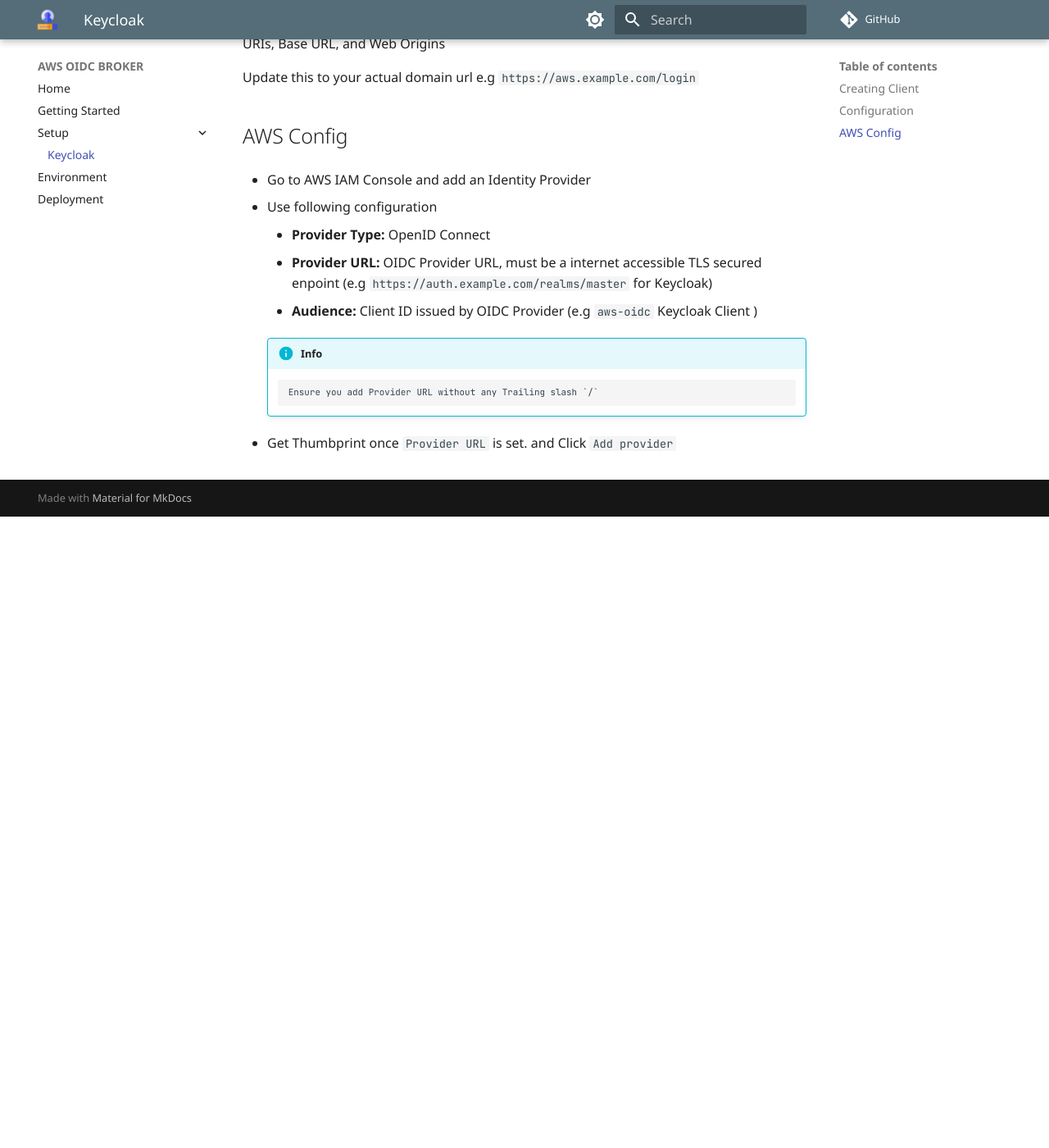
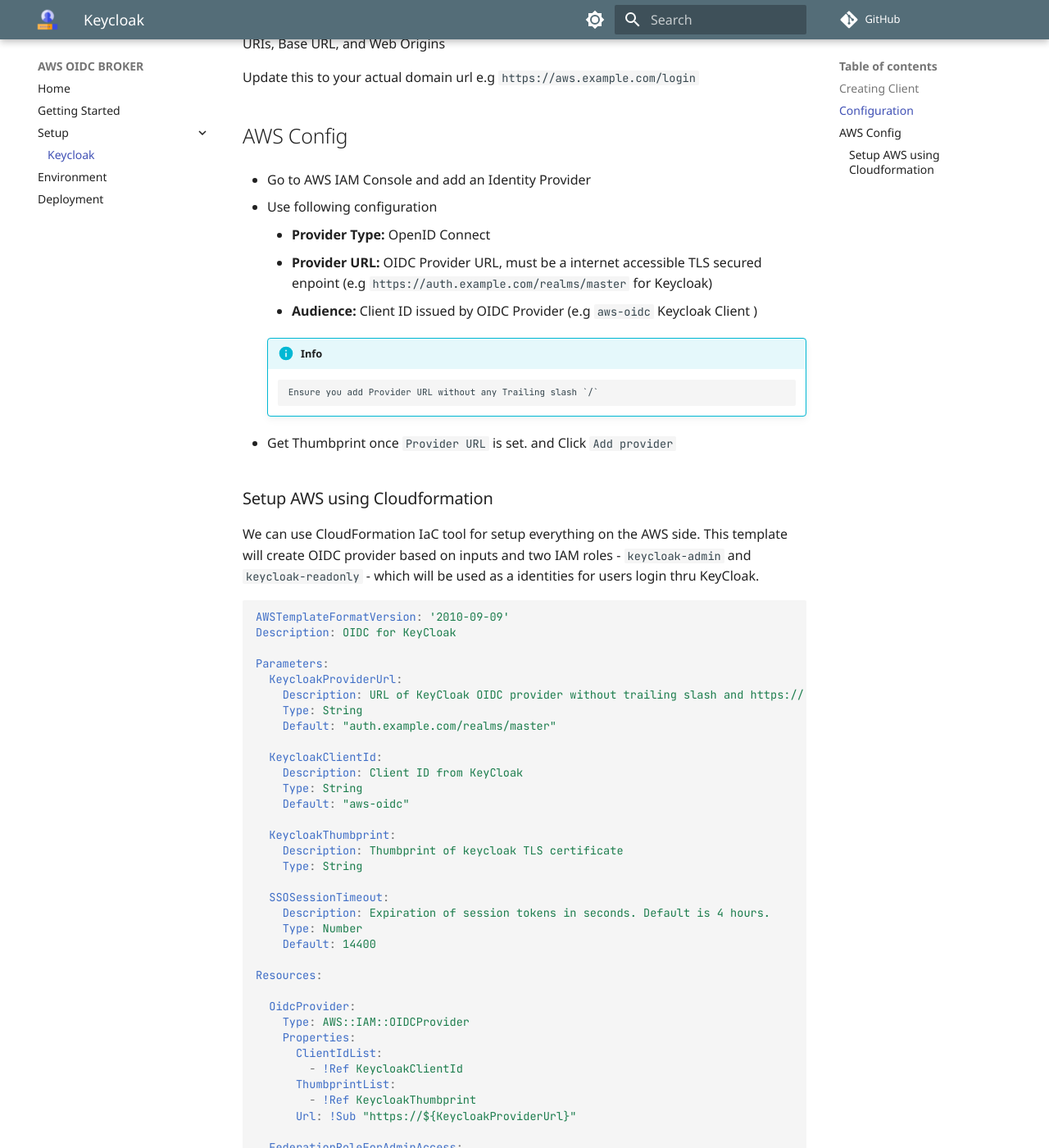
Before and after one commit to Rishang/aws-oidc-broker, an MkDocs documentation site: the page built from docs/setup/keycloak.md, in a window 1280 px wide and 1400 px high, scrolled down 974 px. Shown: the whole window at 82% size. Built offline with MkDocs 1.6.1 and Material for MkDocs 9.7.7, drawn with Linux system fonts in a browser that asks for light colours; comment, search, counter and statistics services are not loaded; before the commit the page ends 1604 px from its top, so only the background shows below that; some of the changed text lies outside the part shown.

Commit message:
Cloudformation template for setup AWS

````diff
--- a/docs/setup/keycloak.md
+++ b/docs/setup/keycloak.md
@@ -32,3 +32,89 @@
             Ensure you add Provider URL without any Trailing slash `/`
 
 - Get Thumbprint once `Provider URL` is set. and Click `Add provider`
+
+### Setup AWS using Cloudformation
+
+We can use CloudFormation IaC tool for setup everything on the AWS side. This template will create OIDC provider based on inputs and two IAM roles - `keycloak-admin` and `keycloak-readonly` - which will be used as a identities for users login thru KeyCloak.
+
+```yaml
+AWSTemplateFormatVersion: '2010-09-09'
+Description: OIDC for KeyCloak
+
+Parameters:
+  KeycloakProviderUrl:
+    Description: URL of KeyCloak OIDC provider without trailing slash and https://
+    Type: String
+    Default: "auth.example.com/realms/master"
+
+  KeycloakClientId:
+    Description: Client ID from KeyCloak
+    Type: String
+    Default: "aws-oidc"
+
+  KeycloakThumbprint:
+    Description: Thumbprint of keycloak TLS certificate
+    Type: String
+
+  SSOSessionTimeout:
+    Description: Expiration of session tokens in seconds. Default is 4 hours.
+    Type: Number
+    Default: 14400
+
+Resources:
+
+  OidcProvider:
+    Type: AWS::IAM::OIDCProvider
+    Properties:
+      ClientIdList:
+        - !Ref KeycloakClientId
+      ThumbprintList:
+        - !Ref KeycloakThumbprint
+      Url: !Sub "https://${KeycloakProviderUrl}"
+
+  FederationRoleForAdminAccess:
+    Type: AWS::IAM::Role
+    Properties:
+      Path: /
+      ManagedPolicyArns:
+        - arn:aws:iam::aws:policy/AdministratorAccess
+      MaxSessionDuration: !Ref SSOSessionTimeout
+      RoleName: "keycloak-admin"
+      Description: 'IAM role for full access thru keycloak'
+      AssumeRolePolicyDocument:
+        Version: '2012-10-17'
+        Statement:
+          - Condition:
+              StringEquals:
+                !Sub "${KeycloakProviderUrl}:aud: ${KeycloakClientId}"
+            Action: sts:AssumeRoleWithWebIdentity
+            Effect: Allow
+            Principal:
+              Federated: !Ref OidcProvider
+
+  FederationRoleForReadOnlyAccess:
+    Type: AWS::IAM::Role
+    Properties:
+      Path: /
+      ManagedPolicyArns:
+        - arn:aws:iam::aws:policy/ReadOnlyAccess
+      MaxSessionDuration: !Ref SSOSessionTimeout
+      RoleName: "keycloak-readonly"
+      Description: 'IAM role for read only access thru keycloak'
+      AssumeRolePolicyDocument:
+        Version: '2012-10-17'
+        Statement:
+          - Condition:
+              StringEquals:
+                !Sub "${KeycloakProviderUrl}:aud: ${KeycloakClientId}"
+            Action: sts:AssumeRoleWithWebIdentity
+            Effect: Allow
+            Principal:
+              Federated: !Ref OidcProvider
+
+Outputs:
+  AdminAccessRoleArn:
+    Value: !GetAtt FederationRoleForAdminAccess.Arn
+  ReadOnlyRoleArn:
+    Value: !GetAtt FederationRoleForReadOnlyAccess.Arn
+```
````
